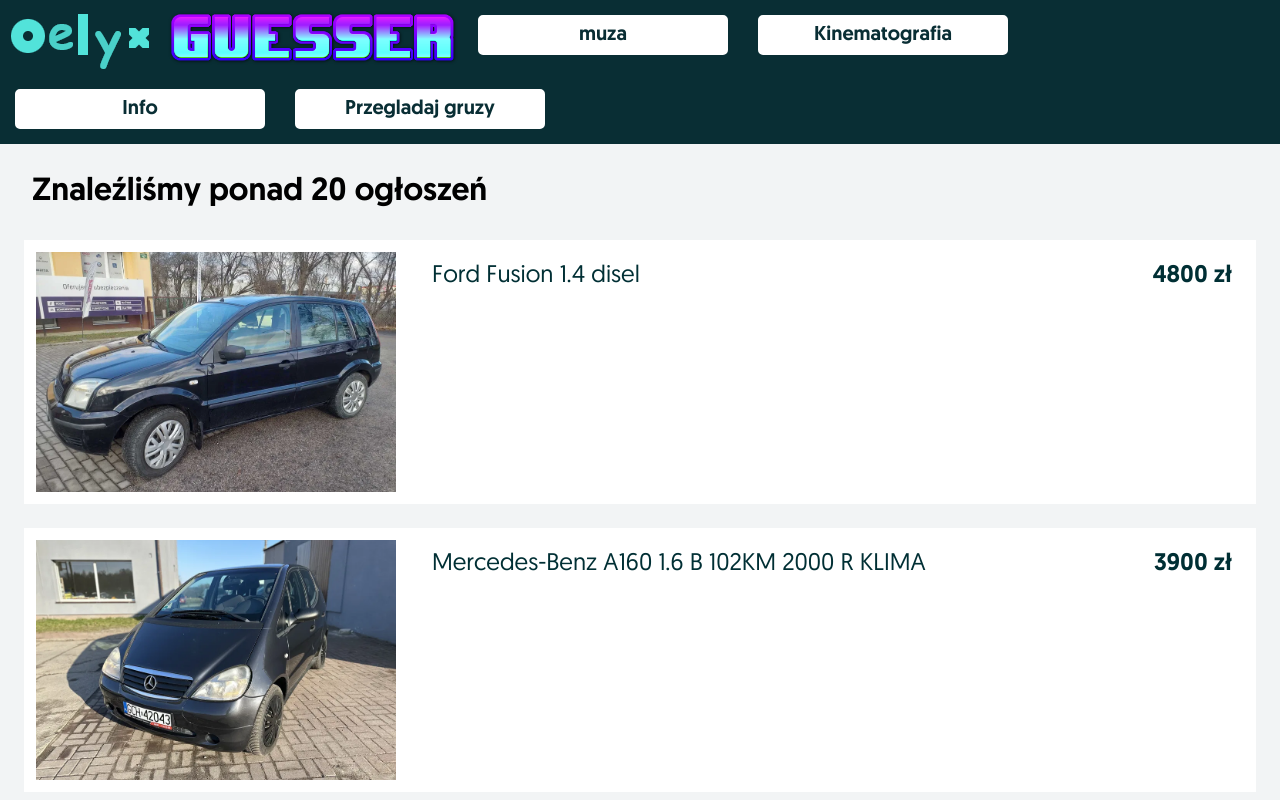
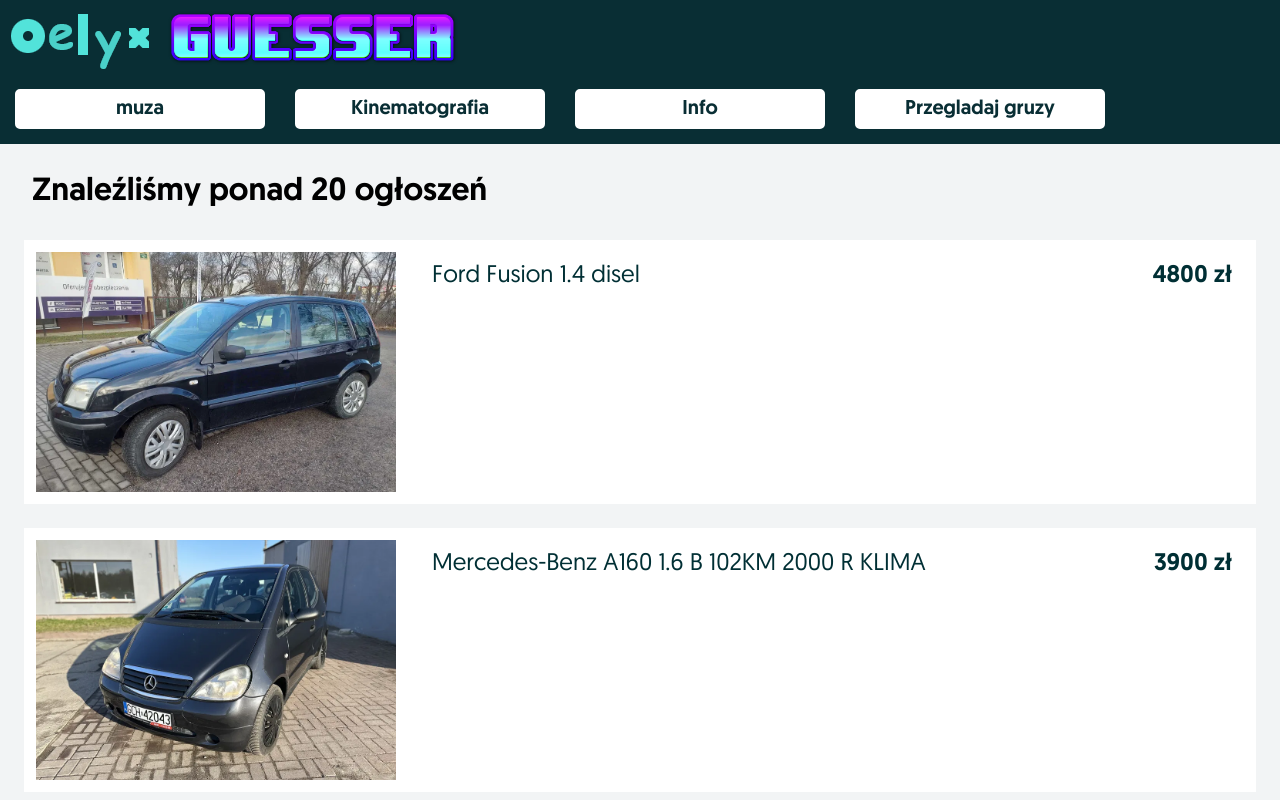
Before and after one commit to MlodziutkiS/ReactGuesser, a React (Create React App) app in the folder my-app/: page / in a window 1280 px wide. Shown: the top 800 px of the page. Built offline with nearby package versions, Linux system fonts and the light colour scheme.

Commit message:
minor css/styling Changes

```diff
--- a/my-app/src/components/Home/Home.css
+++ /dev/null
@@ -1,3 +0,0 @@
-.Home{
-flex-grow: 8;
-}
--- a/my-app/src/components/Home/Home.jsx
+++ b/my-app/src/components/Home/Home.jsx
@@ -1,4 +1,3 @@
-import './Home.css';
 function Home(){
     return <div className='Home'>
         <img src='./oelyx.png'/>
--- /dev/null
+++ b/my-app/src/components/Pages/Navi.css
@@ -0,0 +1,8 @@
+.banner{
+    display: flex;
+    justify-content: space-between;
+}
+.naviButton{
+    display: flex;
+    flex-flow: row wrap;
+}
--- a/my-app/src/components/Pages/Navi.jsx
+++ b/my-app/src/components/Pages/Navi.jsx
@@ -1,14 +1,17 @@
 import Home from "../Home/Home";
 import Button from "../Button/Button";
 import { Link } from "react-router-dom";
+import './Navi.css';
 function Navi(){
     return (
         <div className='banner'>
             <Link to="/"><Home/></Link>
-            <Link to="/muza"><Button text="muza" style="olx"/></Link>
-            <Link to="/filmy"><Button text="Kinematografia" style="olx"/></Link>
-            <Link to="/kontakt"><Button text="Info" style="olx"/></Link>
-            <Link to="/game"><Button text="Przegladaj gruzy" style="olx"/></Link>
+            <div className="naviButton">
+                <Link to="/muza"><Button text="muza" style="olx"/></Link>
+                <Link to="/filmy"><Button text="Kinematografia" style="olx"/></Link>
+                <Link to="/kontakt"><Button text="Info" style="olx"/></Link>
+                <Link to="/game"><Button text="Przegladaj gruzy" style="olx"/></Link>
+            </div>
         </div>
     );
 }
```
